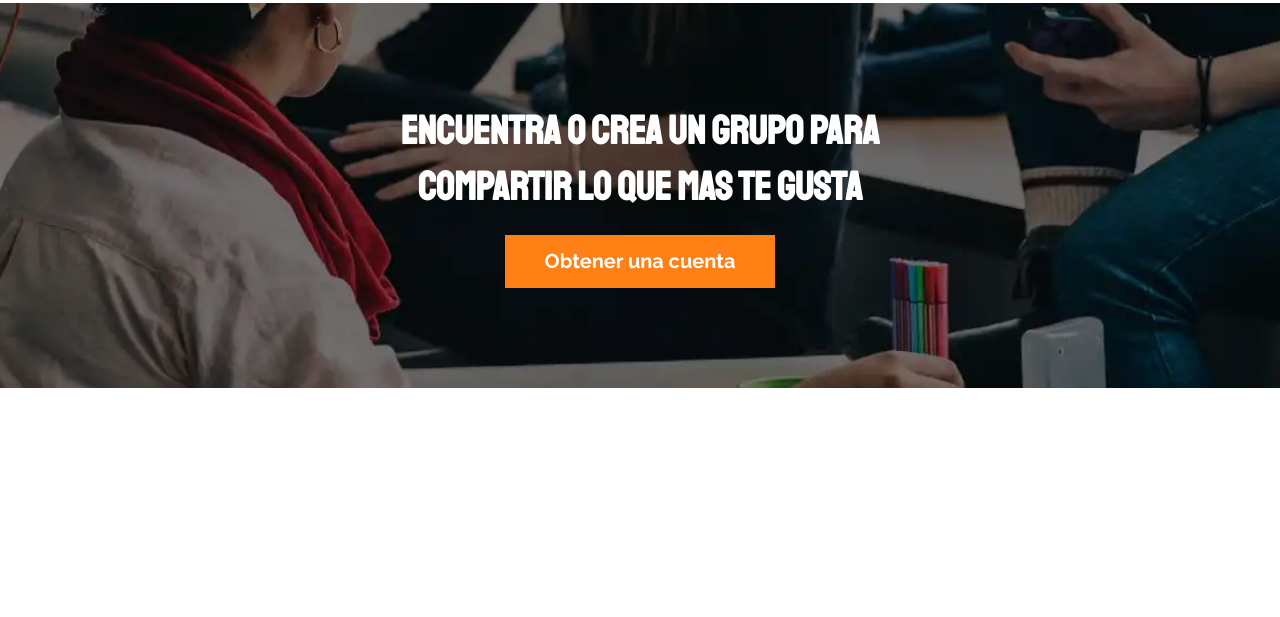
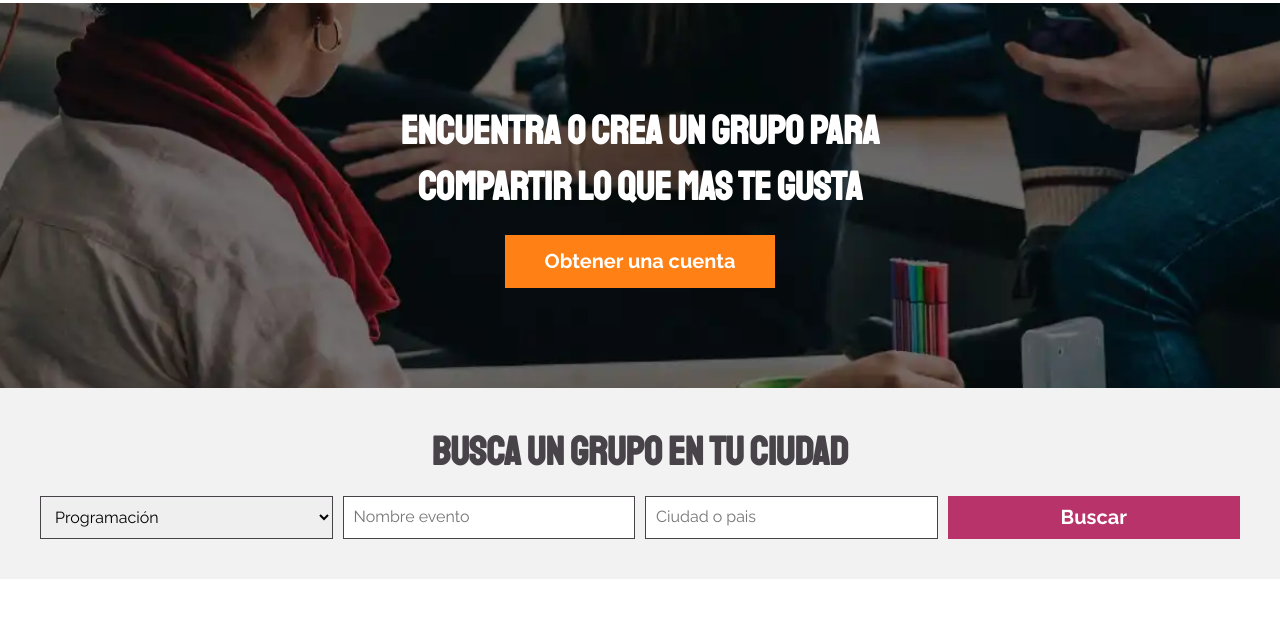
Before and after one commit to LuisVilla12/Meeti, a website: page index.html in a window 1280 px wide. Shown: the part 139-756 px from the top of the page. Drawn offline with Linux system fonts and the light colour scheme.

Commit message:
v05 Form

```diff
--- a/index.html
+++ b/index.html
@@ -35,6 +35,20 @@
             <a href="#" class="hero__boton">Obtener una cuenta</a>
         </div>
     </div>
+    <div action="#" class="formulario">
+        <h2 class="formulario__titulo">Busca un grupo en tu ciudad</h2>
+        <form class="formulario__contenido contenedor">
+            <select name="" id="" class="formulario__input">
+                <option value="" selected >Programación</option>
+                <option value="" >Matematicas</option>
+                <option value="" >Diseño</option>
+                <option value="" >Negocios</option>
+            </select>
+            <input type="text" placeholder="Nombre evento" class="formulario__input">
+            <input type="text" placeholder="Ciudad o pais" class="formulario__input">
+            <input type="submit" class="formulario__boton" value="Buscar">
+        </form>
+    </div>
 </body>
 
 </html>
--- /dev/null
+++ b/src/scss/IU/_formulario.scss
@@ -0,0 +1,30 @@
+@use '../base/variables' as v;
+@use '../base/mixins' as m;
+.formulario {
+    padding: 4rem 0;
+    border: none;
+    background-color: v.$grisClaro;
+    &__titulo {
+        text-align: center;
+        margin-bottom: 2rem;
+        color: v.$gris;
+    }
+    &__contenido {
+        @include m.grid(1, 1rem);
+        @include m.telefono {
+            @include m.grid(2, 1rem);
+        }
+        @include m.tablet {
+            @include m.grid(4, 1rem);
+        }
+    }
+    &__input {
+        padding: 1rem;
+        border: 1px solid v.$gris;
+    }
+    &__boton {
+        @include m.boton(v.$primario, v.$blanco);
+        padding: 1rem;
+        margin-top: 0;
+    }
+}
--- a/src/scss/IU/_index.scss
+++ b/src/scss/IU/_index.scss
@@ -1,2 +1,3 @@
 @forward 'header';
 @forward 'hero';
+@forward 'formulario';
```
Also changed, not shown: build/css/app.css, 1 other file.
